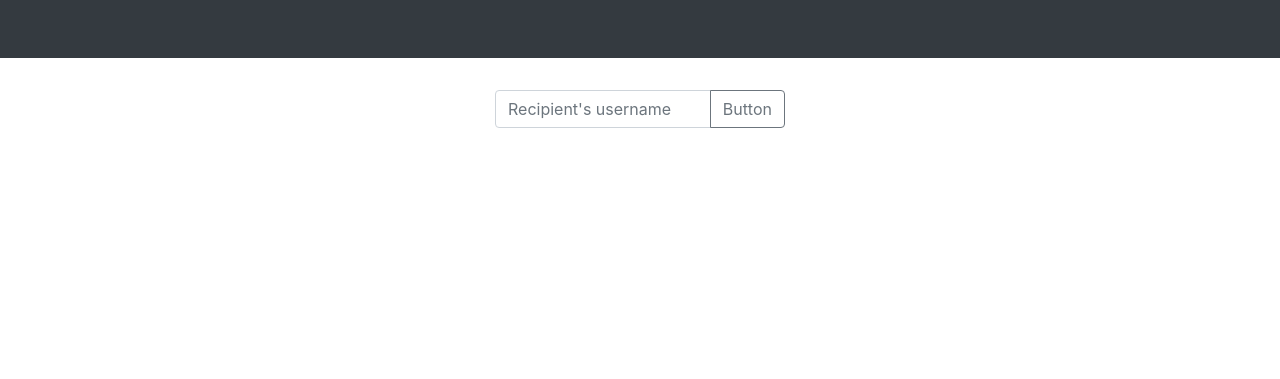
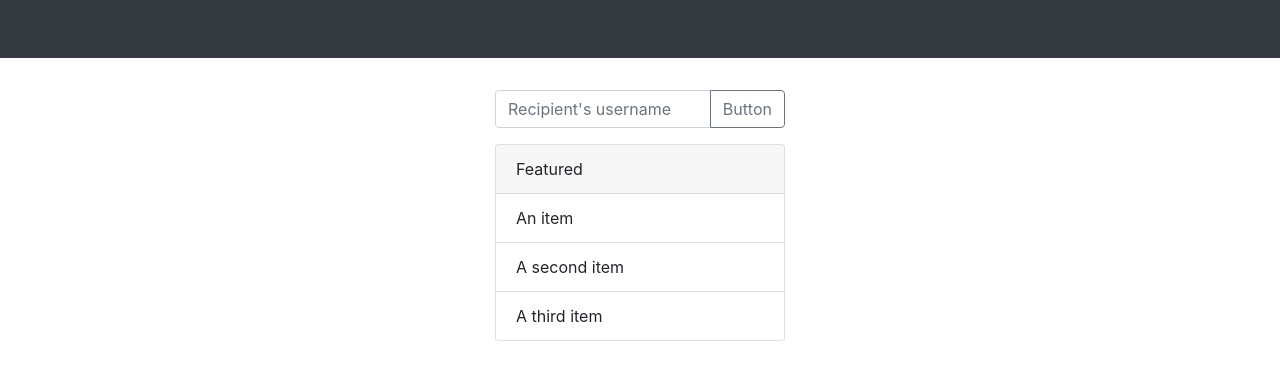
Before and after one commit to rich-f-p/weather-dashboard, a plain HTML site: page index.html in a window 1280 px wide. Shown: the part 153-532 px from the top of the page. Drawn offline with nearby package versions, Linux system fonts and the light colour scheme.

Commit message:
add card to list user seaches

```diff
--- a/index.html
+++ b/index.html
@@ -24,7 +24,18 @@
                 <button class="btn btn-outline-secondary" type="button" id="button-addon2">Button</button>
               </div>
             </div>
-
+            <!-- list of user search -->
+            <div class="card" >
+              <div class="card-header">
+                Featured
+              </div>
+              <ul class="list-group list-group-flush">
+                <li class="list-group-item">An item</li>
+                <li class="list-group-item">A second item</li>
+                <li class="list-group-item">A third item</li>
+              </ul>
+            </div>
+          </section>
         <script src="https://code.jquery.com/jquery-3.6.0.min.js"></script>
         <script src="https://cdnjs.cloudflare.com/ajax/libs/moment.js/2.24.0/moment.min.js"></script>
         <script src="https://cdn.jsdelivr.net/npm/bootstrap@5.1.3/dist/js/bootstrap.bundle.min.js"></script>
```
